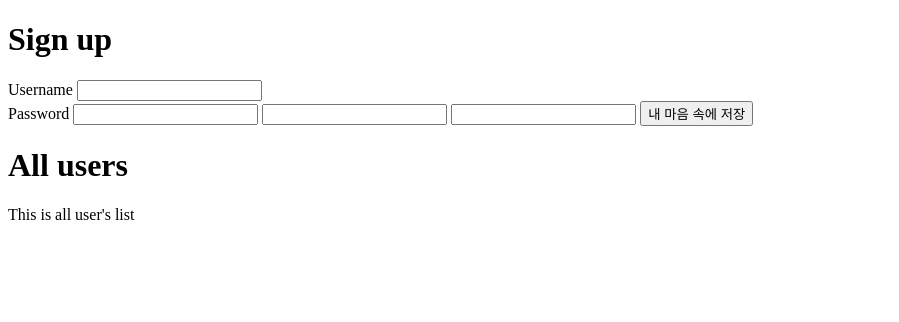
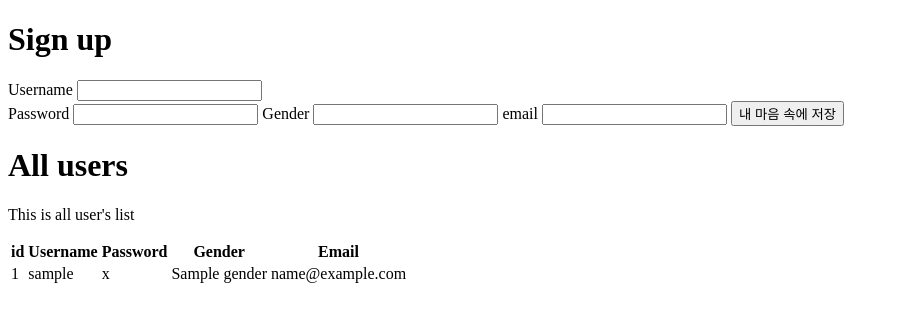
Before and after one commit to ulgoon/css, a Flask app: template resources/flask-practice/templates/users.html in a window 1280 px wide. Shown: the top 322 px of the page, without its empty margins (0-899 px from the left). Run offline with Flask 2, Linux system fonts and the light colour scheme; the template is opened without the code that fills it: most values are stand-ins (such as "Sample title", 1, 10 or a date in 2020).

Commit message:
flask update

```diff
--- a/resources/flask-practice/server.py
+++ b/resources/flask-practice/server.py
@@ -1,4 +1,5 @@
-from flask import Flask, render_template
+from flask import Flask, render_template, request
+import sqlite3 as lite
 
 
 app = Flask(__name__)
@@ -7,10 +8,38 @@ app = Flask(__name__)
 def index():
     return render_template('index.html')
 
-@app.route('/users')
-def users():
-    return render_template('users.html')
+@app.route('/users', methods=['GET','POST'])
+def users(msg="Failed"):
+    if request.method == 'GET':
+        conn = lite.connect('./data/users.db')
+        conn.row_factory = lite.Row
+        cur = conn.cursor()
 
+        cur.execute('SELECT * FROM users;')
+        rows = cur.fetchall()
+        conn.close()
+        print(rows)
+        return render_template('users.html', rows=rows)
+    elif request.method == 'POST':
+        try:
+            input_username = request.form["username"]
+            input_password = request.form["userpw"]
+            input_gender = request.form["gender"]
+            input_email = request.form["usermail"]
+            print(input_username)
+            with lite.connect('./data/users.db') as conn:
+                cur = conn.cursor()
+                cur.execute("""
+                        INSERT INTO users(username, password, gender, email)
+                        VALUES(?,?,?,?)
+                        """, (input_username, input_password, input_gender, input_email))
+                conn.commit()
+                msg = "Success"
+        except:
+            conn.rollback()
+            msg = "Failed"
+        finally:
+            return render_template("users.html", msg=msg)
 #/users => "This is user list"
 @app.route('/user/<string:name>')
 def user(name=None):
--- a/resources/flask-practice/templates/users.html
+++ b/resources/flask-practice/templates/users.html
@@ -9,16 +9,39 @@
   <form id="signup-form" action="{{ url_for('users') }}" method="POST">
    <label>Username <input id="username" name="username"></label>
    <br>
-   <label>Password <input id="userpw" name="userpw"></label>
-   <input id="gender" name="gender">
-   <input id="usermail" name="usermail">
+   <label>Password <input type="password" id="userpw" name="userpw"></label>
+   <label>Gender <input id="gender" name="gender"></label>
+   <label>email <input id="usermail" name="usermail"></label>
 
    <input type="submit" name="submit" value="내 마음 속에 저장">
   </form>
 
+  <h3 style="color:red;">{{ msg }}</h3>
+
   <h1>All users</h1>
   <p>This is all user's list</p>
   <!-- show all user list into table-->
-
+  <table id="user-list">
+   <thead>
+    <tr>
+     <th>id</th>
+     <th>Username</th>
+     <th>Password</th>
+     <th>Gender</th>
+     <th>Email</th>
+    </tr>
+   </thead>
+   <tbody>
+    {% for row in rows %}
+     <tr>
+      <td>{{ row["id"] }}</td>
+      <td>{{ row["username"] }}</td>
+      <td>{{ row["password"] }}</td>
+      <td>{{ row["gender"] }}</td>
+      <td>{{ row["email"] }}</td>
+     </tr>
+    {% endfor %}
+   </tbody>
+  </table>
  </body>
 </html>
```
Also changed, not shown: resources/flask-practice/data/users.db (added).
